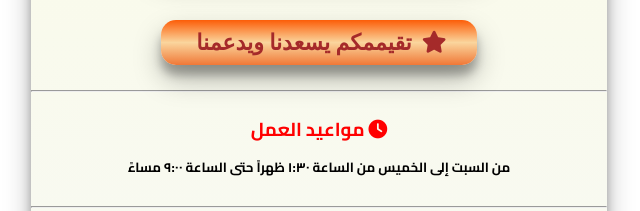
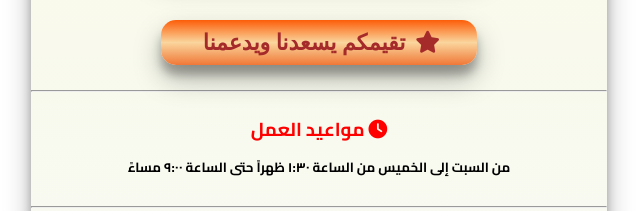
Before and after one commit to mostafa770559/dr, a plain HTML site: page index.html in a window 1280 px wide. Shown: the part 764-975 px from the top of the page, 321-961 px from the left. Drawn offline with Linux system fonts and the light colour scheme.

Commit message:
index.html

```diff
--- a/index.html
+++ b/index.html
@@ -55,7 +55,7 @@
             <div class="google-maps hhh  ">
                 <a href="https://g.page/r/CRrxkAg-yHDjEBM/review" target="_blank" class="hh sh up-down btn">
 
-                    <h4 class="cv text-color ">تقيممكم يسعدنا ويدعمنا<i class="fa-solid fa-star icon"></i></h4>
+                    <h4 class="cv text-color ">تقيمكم يسعدنا ويدعمنا<i class="fa-solid fa-star icon"></i></h4>
 
                 </a>
             </div>
```
